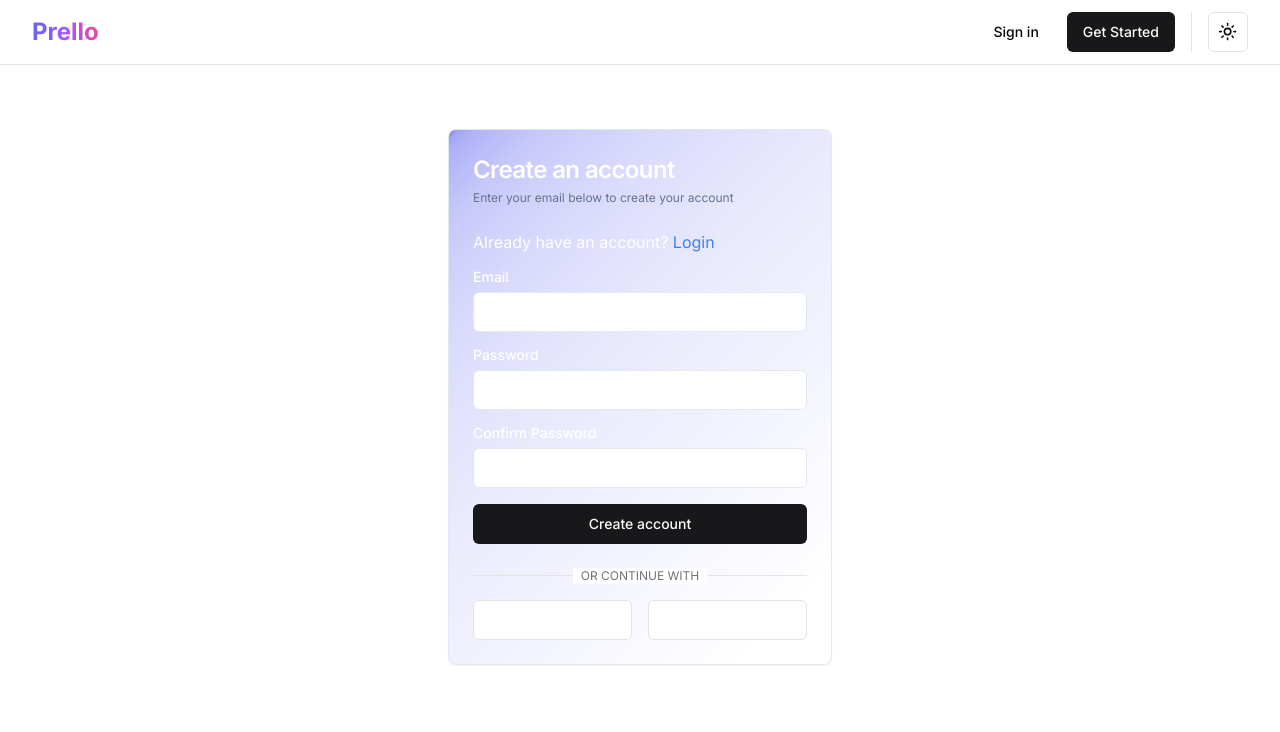
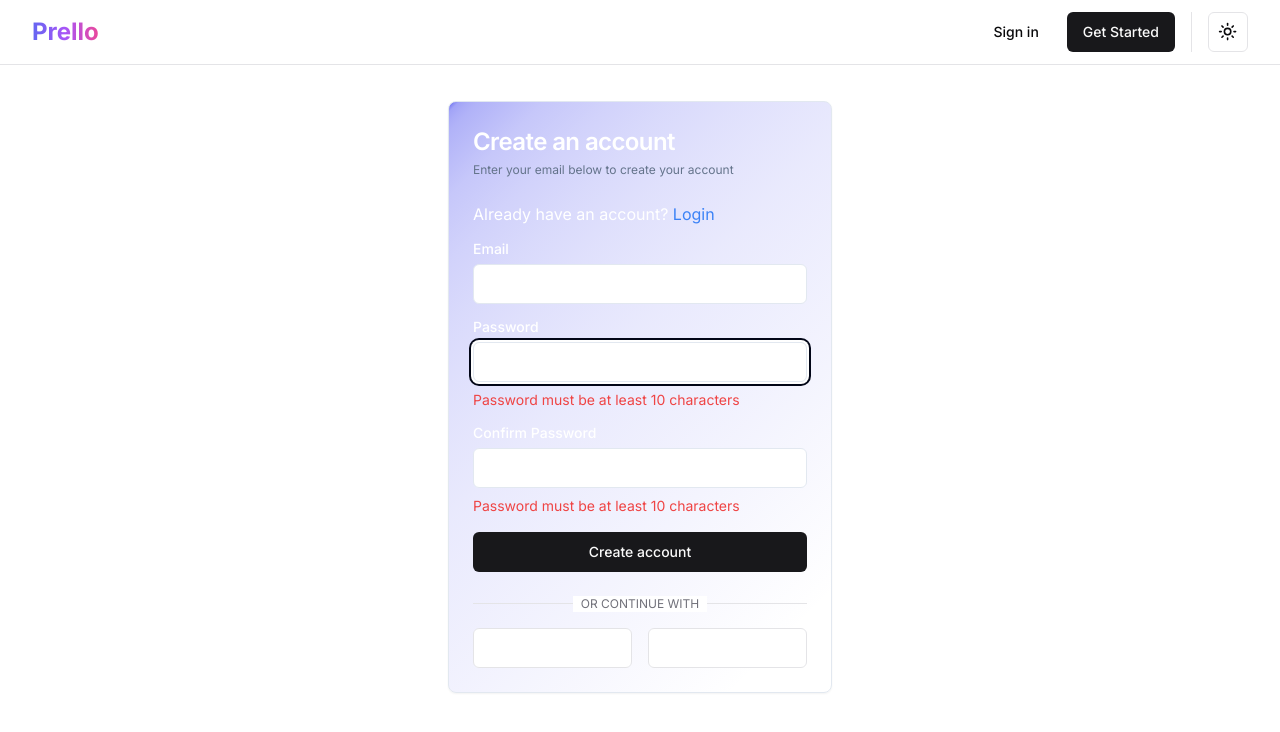
Before and after one commit to mustafa-khaled/project-management-app, a Next.js app: page /create-account in a window 1280 px wide. Both pictures are taken after typing "name@example.com", "Sample123", "Sample123" into the empty fields and a click on the button "Create account". Shown: the top 732 px of the page. Built offline with nearby package versions, Linux system fonts and the light colour scheme.

Commit message:
validation fro signup from using react form hook and zod

```diff
--- a/app/create-account/CreateAccountForm.tsx
+++ b/app/create-account/CreateAccountForm.tsx
@@ -14,17 +14,22 @@ import { Label } from "@/components/ui/label";
 import Link from "next/link";
 import { OAuthSignIn } from "@/components/auth/OAuthSignIn";
 import { useForm } from "react-hook-form";
+import { Icons } from "@/components/Icons";
+import { zodResolver } from "@hookform/resolvers/zod";
+import { signupSchema, TSignupSchema } from "@/lib/types";
 
 export function CreateAccountForm() {
   const {
     register,
     handleSubmit,
     formState: { errors, isSubmitting },
-    reset,
-    getValues,
-  } = useForm();
+  } = useForm<TSignupSchema>({
+    resolver: zodResolver(signupSchema),
+  });
 
-  const onSubmit = () => {};
+  const onSubmit = (data: TSignupSchema) => {
+    console.log("onSubmit", data);
+  };
 
   return (
     <Card className="w-96">
@@ -46,24 +51,51 @@ export function CreateAccountForm() {
           <div className="grid gap-2">
             <Label htmlFor="email">Email</Label>
             <Input
+              {...register("email")}
               id="email"
               type="email"
               placeholder="m@example.com"
-              required
+              disabled={isSubmitting}
             />
+            {errors?.email && (
+              <p className="text-red-500 text-sm">{errors?.email?.message}</p>
+            )}
           </div>
           <div className="grid gap-2">
             <Label htmlFor="password">Password</Label>
-            <Input id="password" type="password" required />
+            <Input
+              {...register("password")}
+              id="password"
+              type="password"
+              disabled={isSubmitting}
+            />
+            {errors?.password && (
+              <p className="text-red-500 text-sm">
+                {errors?.password?.message}
+              </p>
+            )}
           </div>
           <div className="grid gap-2">
             <Label htmlFor="confirmPassword">Confirm Password</Label>
-            <Input id="confirmPassword" type="password" required />
+            <Input
+              {...register("confirmPassword")}
+              id="confirmPassword"
+              type="password"
+              disabled={isSubmitting}
+            />
+            {errors?.confirmPassword && (
+              <p className="text-red-500 text-sm">
+                {errors?.confirmPassword?.message}
+              </p>
+            )}
           </div>
 
-          <Button className="w-full" type="submit">
-            {/* <Icons.spinner className="mr-2 h-4 w-4 animate-spin" /> */}
-            Create account
+          <Button className="w-full" type="submit" disabled={isSubmitting}>
+            {isSubmitting ? (
+              <Icons.spinner className="mr-2 h-4 w-4 animate-spin" />
+            ) : (
+              "Create account"
+            )}
           </Button>
         </CardContent>
         <CardFooter>
--- /dev/null
+++ b/lib/types.ts
@@ -0,0 +1,16 @@
+import { z } from "zod";
+
+export const signupSchema = z
+  .object({
+    email: z.string().email(),
+    password: z.string().min(10, "Password must be at least 10 characters"),
+    confirmPassword: z
+      .string()
+      .min(10, "Password must be at least 10 characters"),
+  })
+  .refine((data) => data.password === data.confirmPassword, {
+    message: "Passwords must match",
+    path: ["confirmPassword"],
+  });
+
+export type TSignupSchema = z.infer<typeof signupSchema>;
--- a/package.json
+++ b/package.json
@@ -15,7 +15,7 @@
   "dependencies": {
     "@dnd-kit/core": "^6.1.0",
     "@dnd-kit/sortable": "^8.0.0",
-    "@hookform/resolvers": "^3.9.0",
+    "@hookform/resolvers": "^3.10.0",
     "@radix-ui/react-alert-dialog": "^1.1.1",
     "@radix-ui/react-avatar": "^1.1.0",
     "@radix-ui/react-checkbox": "^1.1.1",
@@ -65,7 +65,7 @@
     "tailwindcss-animate": "^1.0.7",
     "uuid": "^10.0.0",
     "vaul": "^0.9.1",
-    "zod": "^3.23.8",
+    "zod": "^3.24.3",
     "zustand": "^5.0.2"
   },
   "devDependencies": {
```
Also changed, not shown: 1 other file (tests, documents, lock files or other folders).
